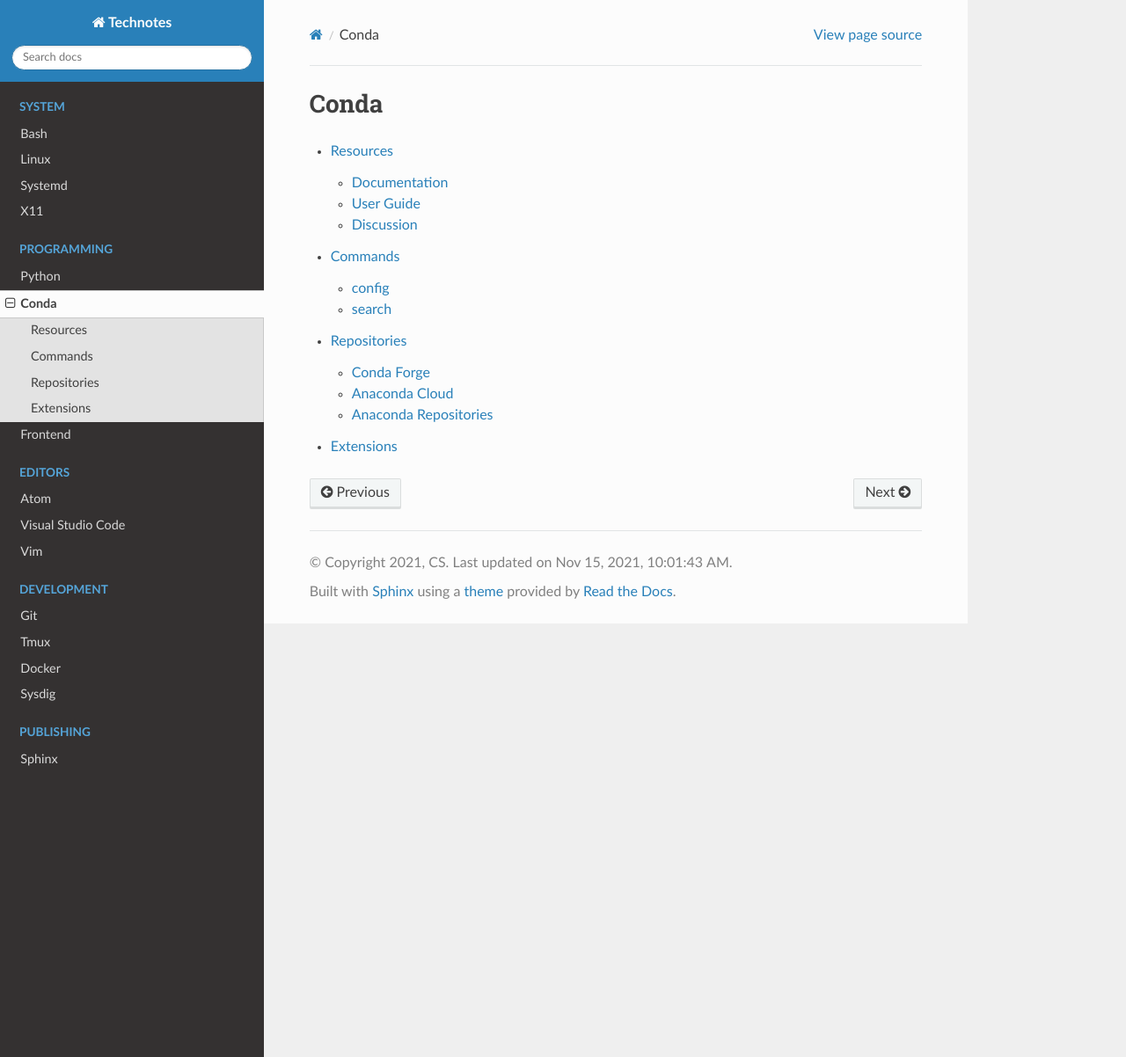
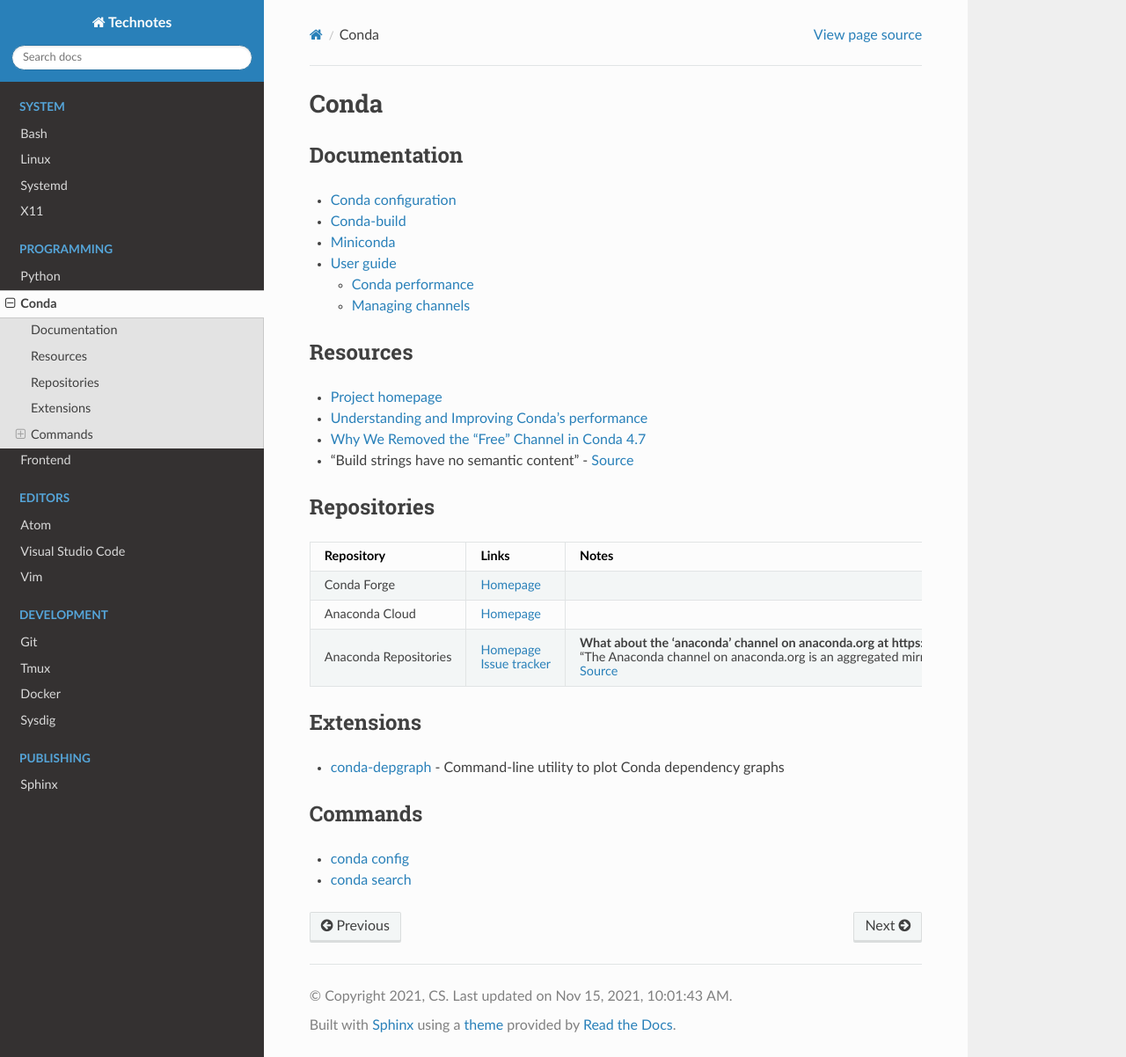
Before and after one commit to heterotopian/technotes, a Sphinx documentation site: the page built from source/conda/index.rst, in a window 1280 px wide and 1202 px high. Shown: the whole window at 88% size. Built offline with Sphinx 7.4.7 and the Read the Docs theme 2.0.0, drawn with Linux system fonts in a browser that asks for light colours.

Commit message:
Reorgnize conda

```diff
--- a/source/conda/index.rst
+++ b/source/conda/index.rst
@@ -4,10 +4,75 @@
 Conda
 =====
 
+.. highlight:: console
+
+Documentation
+=============
+
+- `Conda configuration <https://conda.io/projects/conda/en/latest/configuration.html>`_
+- `Conda-build <https://conda.io/projects/conda-build/en/latest/>`_
+- `Miniconda <https://conda.io/en/latest/miniconda.html>`_
+- `User guide <https://docs.conda.io/projects/conda/en/latest/user-guide/index.html>`_
+
+  - `Conda performance <https://docs.conda.io/projects/conda/en/latest/user-guide/concepts/conda-performance.html>`_
+  - `Managing channels <https://docs.conda.io/projects/conda/en/latest/user-guide/tasks/manage-channels.html>`_
+
+
+
+Resources
+=========
+
+- `Project homepage <https://github.com/conda/conda>`_
+- `Understanding and Improving Conda’s performance <https://www.anaconda.com/understanding-and-improving-condas-performance/>`_
+- `Why We Removed the “Free” Channel in Conda 4.7 <https://www.anaconda.com/why-we-removed-the-free-channel-in-conda-4-7/>`_
+- "Build strings have no semantic content" -
+  `Source <https://github.com/conda/conda/issues/4956#issuecomment-291847858>`_
+
+
+
+Repositories
+============
+
+.. list-table::
+    :header-rows: 1
+
+    * - Repository
+      - Links
+      - Notes
+
+    * - Conda Forge
+      - `Homepage <https://conda-forge.org/docs/>`_
+      -
+
+    * - Anaconda Cloud
+      - `Homepage <https://anaconda.org/>`_
+      -
+
+    * - Anaconda Repositories
+      - `Homepage <https://repo.continuum.io/pkgs/>`_
+
+        `Issue tracker <https://github.com/ContinuumIO/anaconda-issues>`_
+      - **What about the 'anaconda' channel on anaconda.org at https://anaconda.org/anaconda?**
+
+        "The Anaconda channel on anaconda.org is an aggregated mirror of the packages in \https://repo.continuum.io/pkgs/main, \https://repo.continuum.io/pkgs/free, and \https://repo.continuum.io/pkgs/pro. If you are using conda's 'defaults' channel, you do not need the 'anaconda' channel." -
+
+        `Source <https://repo.continuum.io/pkgs/>`_
+
+
+
+Extensions
+==========
+
+- `conda-depgraph <https://github.com/omegacen/conda-depgraph>`_ -
+  Command-line utility to plot Conda dependency graphs
+
+
+
+Commands
+========
+
 .. toctree::
-    :maxdepth: 2
+    :maxdepth: 1
+    :glob:
 
-    resource
-    command
-    repo
-    extension
+    command/*
--- a/source/extlinks.yaml
+++ b/source/extlinks.yaml
@@ -25,3 +25,6 @@
 systemd: !!python/tuple
   - "https://www.freedesktop.org/software/systemd/man/%s.html"
   - "Systemd documentation: "
+conda: !!python/tuple
+  - "https://docs.conda.io/projects/conda/en/latest/%s.html"
+  - "Conda documentation: "
```
Also changed, not shown: source/conda/command.rst (deleted, +0 -11 lines), source/conda/command/config.rst (+4 -4 lines), source/conda/command/search.rst (+4 -4 lines), source/conda/extension.rst (deleted, +0 -10 lines), source/conda/repo.rst (deleted, +0 -31 lines), source/conda/resource.rst (deleted, +0 -37 lines).
